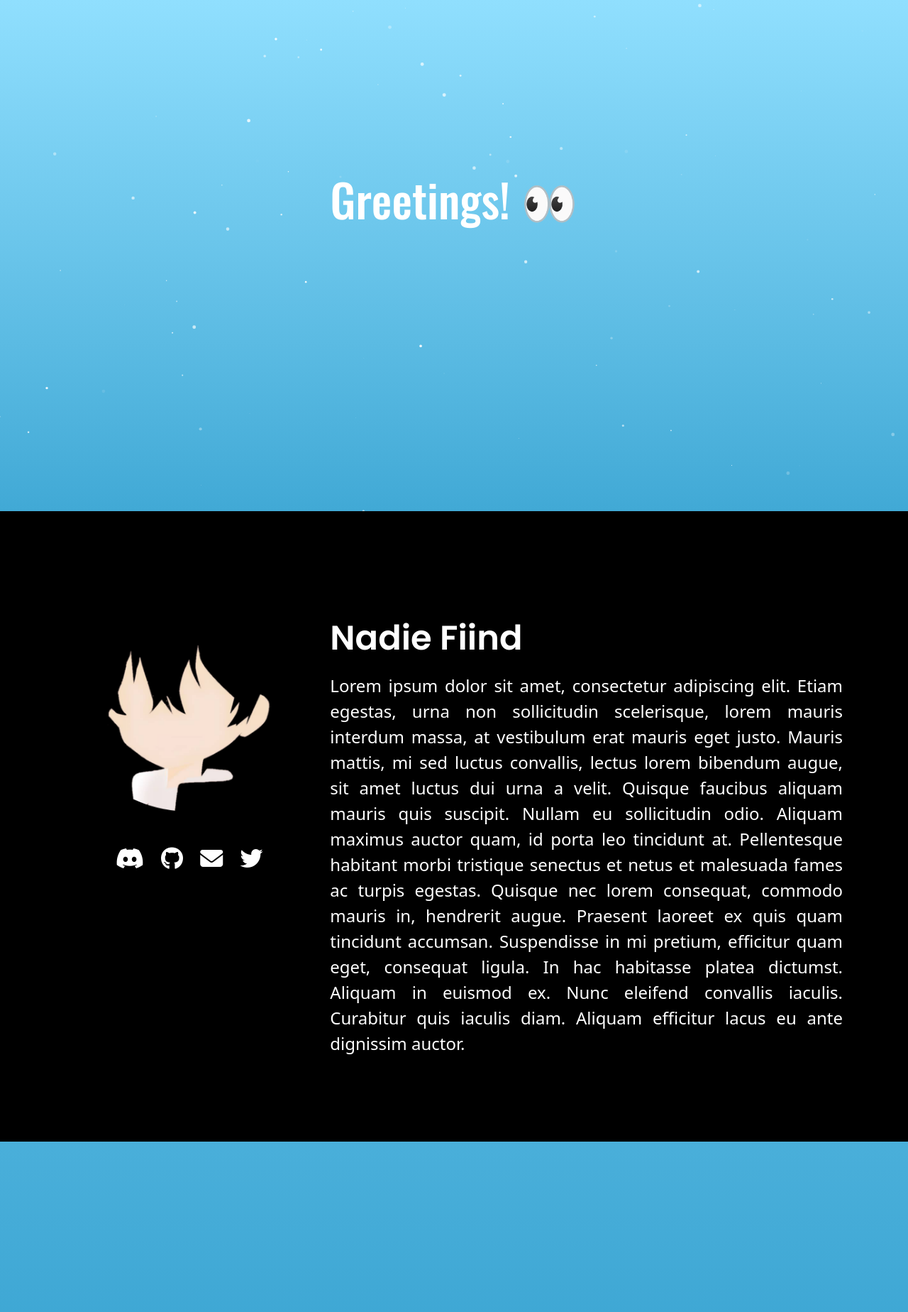
After one commit to NadieFiind/nadiefiind, a Flask app: template app/templates/home.html in a window 1280 px wide. The commit adds this page. Shown: the top 1848 px of the page at 71% size. Run offline with Flask 2, Linux system fonts and the light colour scheme; the template is opened without the code that fills it, so the values that code supplies are empty; some libraries are stand-ins or nearby versions.

Commit message:
First Home Design

```diff
--- a/app/routes.py
+++ b/app/routes.py
@@ -3,4 +3,4 @@ from flask import render_template
 
 @app.route("/")
 def home():
-	return render_template("index.html")
+	return render_template("home.html")
--- /dev/null
+++ b/app/static/css/home.css
@@ -0,0 +1,46 @@
+h1 {
+	text-align: center;
+	margin: auto;
+	padding-top: 240px;
+	width: 600px;
+	font-size: 4rem;
+	color: white;
+	font-family: Oswald;
+	line-height: 80px;
+}
+
+h2 {
+	font-size: 3rem;
+	font-family: Poppins;
+	margin-bottom: 20px;
+}
+
+/*** First Section ***/
+.section1 {
+	background-color: black;
+	margin: 400px auto;
+	color: white;
+	padding: 0 80px 120px 80px;
+}
+.social-links {
+	padding-top: 50px;
+	text-align: center;
+}
+.social-links > div {
+	display: inline;
+	padding: 0 10px;
+}
+.avatar {
+	text-align: center;
+	padding: 50px 0;
+}
+.avatar > img {
+	width: 100%;
+}
+.text {
+	padding-top: 150px;
+	text-align: justify;
+}
+.section1 span {
+	font-size: 1.5rem;
+}
--- /dev/null
+++ b/app/static/css/index.css
@@ -0,0 +1,61 @@
+@import url("https://fonts.googleapis.com/css2?family=Oswald:wght@500&display=swap");
+@import url("https://fonts.googleapis.com/css2?family=Poppins:wght@600&display=swap");
+
+/* Debugging */
+.x {
+	border: 1px solid red;
+}
+
+.background {
+	top: 0;
+	left: 0;
+	position: fixed;
+	width: 100%;
+	height: 100%;
+	z-index: -1;
+	opacity: 0;
+	transition: opacity 5s;
+}
+.background.particles-js {
+	opacity: 1;
+}
+
+/*** Scrollbar ***/
+body::-webkit-scrollbar {
+	width: 1px;
+}
+body::-webkit-scrollbar-track {
+	background: transparent;
+}
+body::-webkit-scrollbar-thumb {
+	background: white;
+}
+body::-webkit-scrollbar-thumb:hover {
+	background: #fff7;
+}
+
+/*** Sky Gradients ***/
+.sky-gradient-0 { background: #00000c; }
+.sky-gradient-1 { background: linear-gradient(to bottom, #020111 85%,#191621 100%); }
+.sky-gradient-2 { background: linear-gradient(to bottom, #020111 60%,#20202c 100%); }
+.sky-gradient-3 { background: linear-gradient(to bottom, #020111 10%,#3a3a52 100%); }
+.sky-gradient-4 { background: linear-gradient(to bottom, #20202c 0%,#515175 100%); }
+.sky-gradient-5 { background: linear-gradient(to bottom, #40405c 0%,#6f71aa 80%,#8a76ab 100%); }
+.sky-gradient-6 { background: linear-gradient(to bottom, #4a4969 0%,#7072ab 50%,#cd82a0 100%); }
+.sky-gradient-7 { background: linear-gradient(to bottom, #757abf 0%,#8583be 60%,#eab0d1 100%); }
+.sky-gradient-8 { background: linear-gradient(to bottom, #82addb 0%,#ebb2b1 100%); }
+.sky-gradient-9 { background: linear-gradient(to bottom, #94c5f8 1%,#a6e6ff 70%,#b1b5ea 100%); }
+.sky-gradient-10 { background: linear-gradient(to bottom, #b7eaff 0%,#94dfff 100%); }
+.sky-gradient-11 { background: linear-gradient(to bottom, #9be2fe 0%,#67d1fb 100%); }
+.sky-gradient-12 { background: linear-gradient(to bottom, #90dffe 0%,#38a3d1 100%); }
+.sky-gradient-13 { background: linear-gradient(to bottom, #57c1eb 0%,#246fa8 100%); }
+.sky-gradient-14 { background: linear-gradient(to bottom, #2d91c2 0%,#1e528e 100%); }
+.sky-gradient-15 { background: linear-gradient(to bottom, #2473ab 0%,#1e528e 70%,#5b7983 100%); }
+.sky-gradient-16 { background: linear-gradient(to bottom, #1e528e 0%,#265889 50%,#9da671 100%); }
+.sky-gradient-17 { background: linear-gradient(to bottom, #1e528e 0%,#728a7c 50%,#e9ce5d 100%); }
+.sky-gradient-18 { background: linear-gradient(to bottom, #154277 0%,#576e71 30%,#e1c45e 70%,#b26339 100%); }
+.sky-gradient-19 { background: linear-gradient(to bottom, #163C52 0%,#4F4F47 30%,#C5752D 60%,#B7490F 80%, #2F1107 100%); }
+.sky-gradient-20 { background: linear-gradient(to bottom, #071B26 0%,#071B26 30%,#8A3B12 80%,#240E03 100%); }
+.sky-gradient-21 { background: linear-gradient(to bottom, #010A10 30%,#59230B 80%,#2F1107 100%); }
+.sky-gradient-22 { background: linear-gradient(to bottom, #090401 50%,#4B1D06 100%); }
+.sky-gradient-23 { background: linear-gradient(to bottom, #00000c 80%,#150800 100%); }
--- /dev/null
+++ b/app/static/scripts/index.js
@@ -0,0 +1,177 @@
+/**
+* Shorthand for `document.querySelectorAll` or `document.querySelectorAll`.
+*/
+function s(selector, isAll) {
+	if (isAll) return document.querySelectorAll(selector);
+	return document.querySelector(selector);
+}
+
+/**
+* Set the background image of an HTML element by the given image path.
+* When the image has loaded, add a 'bg-loaded' class into the element.
+*/
+// function setBGImage(element, imagePath) {
+// 	let image = new Image();
+
+// 	image.onload = () => {
+// 		element.style.backgroundImage = `url('${image.src}')`;
+// 		element.classList.add("bg-loaded");
+// 	}
+
+// 	image.src = imagePath;
+// }
+
+/**
+* Wrap every characters of the `innerHTML` of an element.
+*/
+// function wrapEachCharacter(element, left="", right="") {
+// 	element.innerHTML = element.textContent.replace(/\S/g, `${left}$&${right}`);
+// }
+
+function setBackgroundMood() {
+	let background = s(`.background.sky-gradient-${hour}`);
+	background.style.opacity = 1;
+
+	// Set the opacity of the second to the last background to 0.
+	// This is to hide the gradient transition stuttering.
+	// It it second to the last and not first to the last because
+	// first to the last still can't hide the stuttering.
+	switch (hour) {
+		case 0:
+			s(`.background.sky-gradient-22`).style.opacity = 0;
+			break;
+		case 1:
+			s(`.background.sky-gradient-23`).style.opacity = 0;
+			break;
+		default:
+			s(`.background.sky-gradient-${hour - 2}`).style.opacity = 0;
+	}
+
+	// Update the time.
+	hour = (hour + 1) % 24
+
+	// Update the background.
+	background = s(`.background.sky-gradient-${hour}`);
+}
+
+/** The script starts here! */
+
+// Set the background mood.
+let hour = new Date().getHours();
+s("body").classList.add(`sky-gradient-${hour}`);
+setBackgroundMood();
+setInterval(setBackgroundMood, 2000);
+
+// Set the background particles.
+particlesJS(
+	"particles-js", {
+		"particles": {
+			"number": {
+				"value": 100,
+				"density": {
+					"enable": false,
+					"value_area": 800
+				}
+			},
+			"color": {
+				"value": "#ffffff"
+			},
+			"shape": {
+				"type": "circle",
+				"stroke": {
+					"width": 0,
+					"color": "#ffffff"
+				},
+				"polygon": {
+					"nb_sides": 3
+				},
+				"image": {
+					"src": "img/github.svg",
+					"width": 100,
+					"height": 100
+				}
+			},
+			"opacity": {
+				"value": 1,
+				"random": true,
+				"anim": {
+					"enable": false,
+					"speed": 2,
+					"opacity_min": 0,
+					"sync": false
+				}
+			},
+			"size": {
+				"value": 2.5,
+				"random": true,
+				"anim": {
+					"enable": true,
+					"speed": 7,
+					"size_min": 0,
+					"sync": false
+				}
+			},
+			"line_linked": {
+				"enable": false,
+				"distance": 0,
+				"color": "#ffffff",
+				"opacity": 1,
+				"width": 1
+			},
+			"move": {
+				"enable": true,
+				"speed": 4.810236182596568,
+				"direction": "none",
+				"random": true,
+				"straight": false,
+				"out_mode": "out",
+				"bounce": false,
+				"attract": {
+					"enable": false,
+					"rotateX": 600,
+					"rotateY": 1200
+				}
+			}
+		},
+		"interactivity": {
+			"detect_on": "window",
+			"events": {
+				"onhover": {
+					"enable": true,
+					"mode": "grab"
+				},
+				"onclick": {
+					"enable": true,
+					"mode": "repulse"
+				},
+				"resize": true
+			},
+			"modes": {
+				"grab": {
+					"distance": 200,
+					"line_linked": {
+						"opacity": 1
+					}
+				},
+				"bubble": {
+					"distance": 400,
+					"size": 40,
+					"duration": 2,
+					"opacity": 8,
+					"speed": 3
+				},
+				"repulse": {
+					"distance": 200,
+					"duration": 0.4
+				},
+				"push": {
+					"particles_nb": 4
+				},
+				"remove": {
+					"particles_nb": 2
+				}
+			}
+		},
+		"retina_detect": true
+	}
+);
--- /dev/null
+++ b/app/templates/home.html
@@ -0,0 +1,40 @@
+{% extends "index.html" %}
+{% block head %}
+		<!-- Local Stylesheets and Scripts -->
+		<link rel="stylesheet" href="{{ url_for('static', filename='css/home.css') }}">
+{% endblock head %}
+{% block body %}
+		<h1>Greetings! 👀</h1>
+		<section class="section1 row">
+			<div class="avatar col-4">
+				<img src="{{ url_for('static', filename='images/Nadie.png') }}">
+				<div class="m-0 social-links">
+					<div class="fab fa-discord fa-2x"></div>
+					<div class="fab fa-github fa-2x"></div>
+					<div class="fas fa-envelope fa-2x"></div>
+					<div class="fab fa-twitter fa-2x"></div>
+				</div>
+			</div>
+			<div class="text col-8">
+				<h2>Nadie Fiind</h2>
+				<span>
+					Lorem ipsum dolor sit amet, consectetur adipiscing elit.
+					Etiam egestas, urna non sollicitudin scelerisque,
+					lorem mauris interdum massa, at vestibulum erat mauris eget justo.
+					Mauris mattis, mi sed luctus convallis, lectus lorem bibendum augue,
+					sit amet luctus dui urna a velit.
+					Quisque faucibus aliquam mauris quis suscipit.
+					Nullam eu sollicitudin odio.
+					Aliquam maximus auctor quam, id porta leo tincidunt at.
+					Pellentesque habitant morbi tristique senectus et netus et malesuada
+					fames ac turpis egestas. Quisque nec lorem consequat,
+					commodo mauris in, hendrerit augue. Praesent laoreet ex quis quam
+					tincidunt accumsan. Suspendisse in mi pretium, efficitur quam eget,
+					consequat ligula. In hac habitasse platea dictumst.
+					Aliquam in euismod ex. Nunc eleifend convallis iaculis.
+					Curabitur quis iaculis diam.
+					Aliquam efficitur lacus eu ante dignissim auctor.
+				</span>
+			</div>
+		</section>
+{% endblock body %}
--- a/app/templates/index.html
+++ b/app/templates/index.html
@@ -23,10 +23,51 @@
 		<meta name="twitter:card" content="summary"> -->
 		<!-- <link rel="canonical" href=""> -->
 
+		<!-- Bootstrap 5 -->
+		<link href="https://cdn.jsdelivr.net/npm/bootstrap@5.0.2/dist/css/bootstrap.min.css" rel="stylesheet" integrity="sha384-EVSTQN3/azprG1Anm3QDgpJLIm9Nao0Yz1ztcQTwFspd3yD65VohhpuuCOmLASjC" crossorigin="anonymous">
+		<script src="https://cdn.jsdelivr.net/npm/bootstrap@5.0.2/dist/js/bootstrap.bundle.min.js" integrity="sha384-MrcW6ZMFYlzcLA8Nl+NtUVF0sA7MsXsP1UyJoMp4YLEuNSfAP+JcXn/tWtIaxVXM" crossorigin="anonymous" defer></script>
+
+		<script src="http://cdn.jsdelivr.net/particles.js/2.0.0/particles.min.js" defer></script>
+		<script src="https://kit.fontawesome.com/9a9a3f50ed.js" crossorigin="anonymous" defer></script>
+		<!-- <script src="https://cdnjs.cloudflare.com/ajax/libs/animejs/2.0.2/anime.min.js"></script> -->
+
+		<!-- Global Stylesheets and Scripts -->
 		<link rel="icon" href="{{ url_for('static', filename='images/Nadie.png') }}">
+		<link rel="stylesheet" href="{{ url_for('static', filename='css/index.css') }}">
+		<script src="{{ url_for('static', filename='scripts/index.js') }}" defer></script>
+
+		{% block head %}{% endblock head %}
 	</head>
 	<body>
+		<!-- Backgrounds -->
+		<div class="background sky-gradient-0"></div>
+		<div class="background sky-gradient-1"></div>
+		<div class="background sky-gradient-2"></div>
+		<div class="background sky-gradient-3"></div>
+		<div class="background sky-gradient-4"></div>
+		<div class="background sky-gradient-5"></div>
+		<div class="background sky-gradient-6"></div>
+		<div class="background sky-gradient-7"></div>
+		<div class="background sky-gradient-8"></div>
+		<div class="background sky-gradient-9"></div>
+		<div class="background sky-gradient-10"></div>
+		<div class="background sky-gradient-11"></div>
+		<div class="background sky-gradient-12"></div>
+		<div class="background sky-gradient-13"></div>
+		<div class="background sky-gradient-14"></div>
+		<div class="background sky-gradient-15"></div>
+		<div class="background sky-gradient-16"></div>
+		<div class="background sky-gradient-17"></div>
+		<div class="background sky-gradient-18"></div>
+		<div class="background sky-gradient-19"></div>
+		<div class="background sky-gradient-20"></div>
+		<div class="background sky-gradient-21"></div>
+		<div class="background sky-gradient-22"></div>
+		<div class="background sky-gradient-23"></div>
+		<div class="background particles-js" id="particles-js"></div>
+
 		{% block body %}{% endblock body %}
+
 		<!-- <a href="" rel="nofollow"></a> -->
 	</body>
 </html>
```
